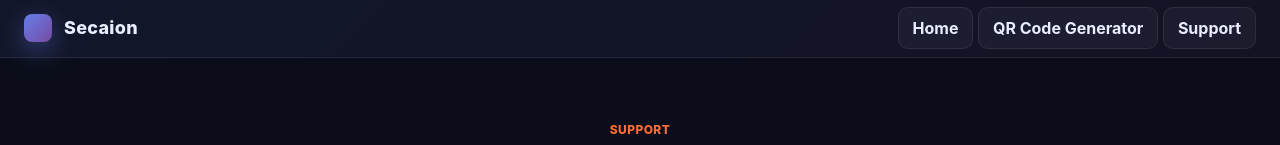
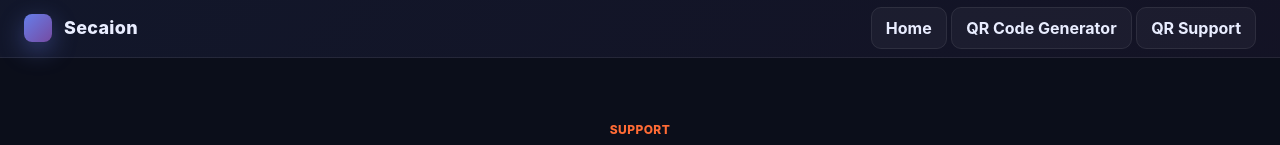
Before and after one commit to secaion/secaion.github.io, a plain HTML site: page qr/support/index.html in a window 1280 px wide. Shown: the top 145 px of the page. Drawn offline with Linux system fonts and the light colour scheme.

Commit message:
Updated the support & privacy page

```diff
--- a/qr/support/index.html
+++ b/qr/support/index.html
@@ -26,7 +26,7 @@
     <nav>
       <a class="btn" href="/">Home</a>
       <a class="btn" href="/qr/">QR Code Generator</a>
-      <a class="btn" href="/support/">Support</a>
+      <a class="btn" href="/qr/support/">QR Support</a>
       <!-- <a class="btn" href="https://github.com/secaion" target="_blank" rel="noopener">GitHub</a> -->
     </nav>
   </header>
```
Also changed, not shown: qr/privacy/index.html (+2 -2 lines), support/index.html (+0 -1 lines).
